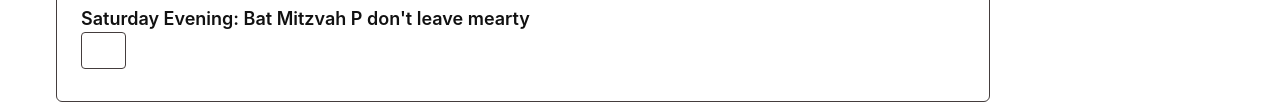
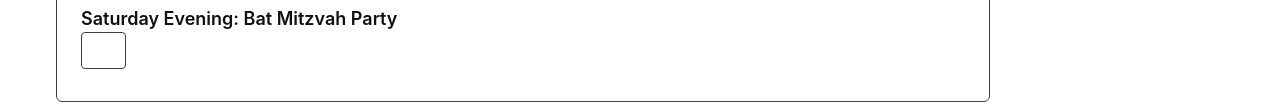
Before and after one commit to MarcSolo/sarina-bat-mitzvah-website, an Eleventy site: page src/rsvp.njk in a window 1280 px wide. Shown: the part 862-966 px from the top of the page. Built offline with nearby package versions, Linux system fonts and the light colour scheme; Eleventy itself is replaced by a stand-in of ours; files that its build step writes are made by us from their sources.

Commit message:
fixed typo on rsvp form

```diff
--- a/src/rsvp.njk
+++ b/src/rsvp.njk
@@ -18,7 +18,7 @@ permalink: /rsvp/
       <input id="oneg" name="oneg-guests" type="number" min="0" aria-describedby="instructions" required><br>
       <label for="bat-mitzvah-service">Saturday Morning: Bat Mitzvah Service and Kiddush Luncheon</label><br>
       <input id="bat-mitzvah-service" name="bat-mitzvah-service-guests" type="number" min="0" aria-describedby="instructions" required><br>
-      <label for="bat-mitzvah-party">Saturday Evening: Bat Mitzvah P don't leave mearty </label><br>
+      <label for="bat-mitzvah-party">Saturday Evening: Bat Mitzvah Party </label><br>
       <input id="bat-mitzvah-party" name="bat-mitzvah-party-guests" type="number" min="0" aria-describedby="instructions" required>
       </fieldset>
       <div class="cf-turnstile" data-sitekey="0x4AAAAAAEZbcPViWmfcyHnZ" data-callback="handleTurnstileSuccess" data-expired-callback="handleTurnstileExpired"></div>
```
